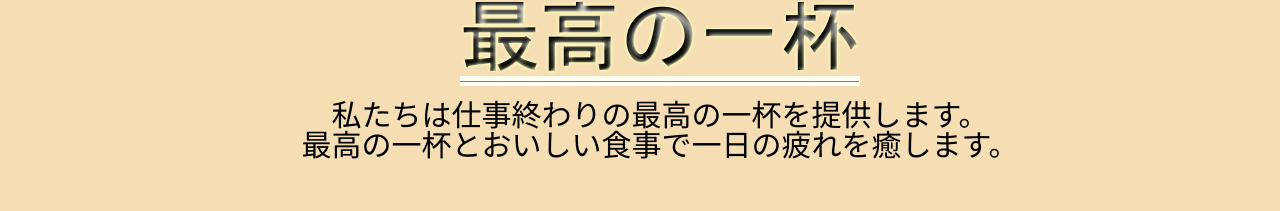
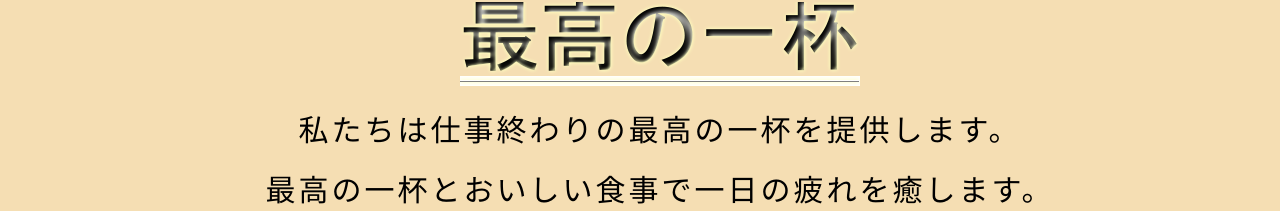
Before and after one commit to masatosibai/ecsite, a Vue app: page / in a window 1280 px wide. Shown: the part 741-952 px from the top of the page. Built offline with nearby package versions, Linux system fonts and the light colour scheme.

Commit message:
デザイン調整

```diff
--- a/src/components/TheHomeFooter.vue
+++ b/src/components/TheHomeFooter.vue
@@ -50,5 +50,6 @@ i {
   left: 0;
   bottom: 0;
   margin-right: 10px;
+  font-family: "Noto Serif JP", serif;
 }
 </style>
--- a/src/components/TheHomeSummary.vue
+++ b/src/components/TheHomeSummary.vue
@@ -7,7 +7,7 @@
       </div>
     </div>
     <div>
-      <p class="sans-serif">
+      <p class="serif">
         私たちは仕事終わりの最高の一杯を提供します。<br />
         最高の一杯とおいしい食事で一日の疲れを癒します。
       </p>
@@ -36,4 +36,10 @@ img {
     "Hiragino Sans", Meiryo, sans-serif;
   font-size: 30px;
 }
+.serif {
+  font-family: "Noto Serif JP", serif;
+  font-size: 30px;
+  line-height: 200%;
+  letter-spacing: 0.1em;
+}
 </style>
--- a/src/views/Home.vue
+++ b/src/views/Home.vue
@@ -103,6 +103,7 @@ export default {
   margin-right: 15px;
   margin-bottom: 15px;
   border: 1px solid black;
+  background-color: white;
 }
 .thumbnailsImage {
   height: 150px;
@@ -111,12 +112,17 @@ export default {
 }
 .sotreName_Location_detailButton {
   text-align: left;
+  margin-top: 15px;
   margin-left: 15px;
   margin-bottom: 15px;
 }
 .storeName {
   font-size: 16px;
   font-weight: 600;
+  margin-bottom: 5px;
+}
+.storeLocation_category {
+  margin-bottom: 5px;
 }
 .detailBUtton {
   background-color: blue;
```
